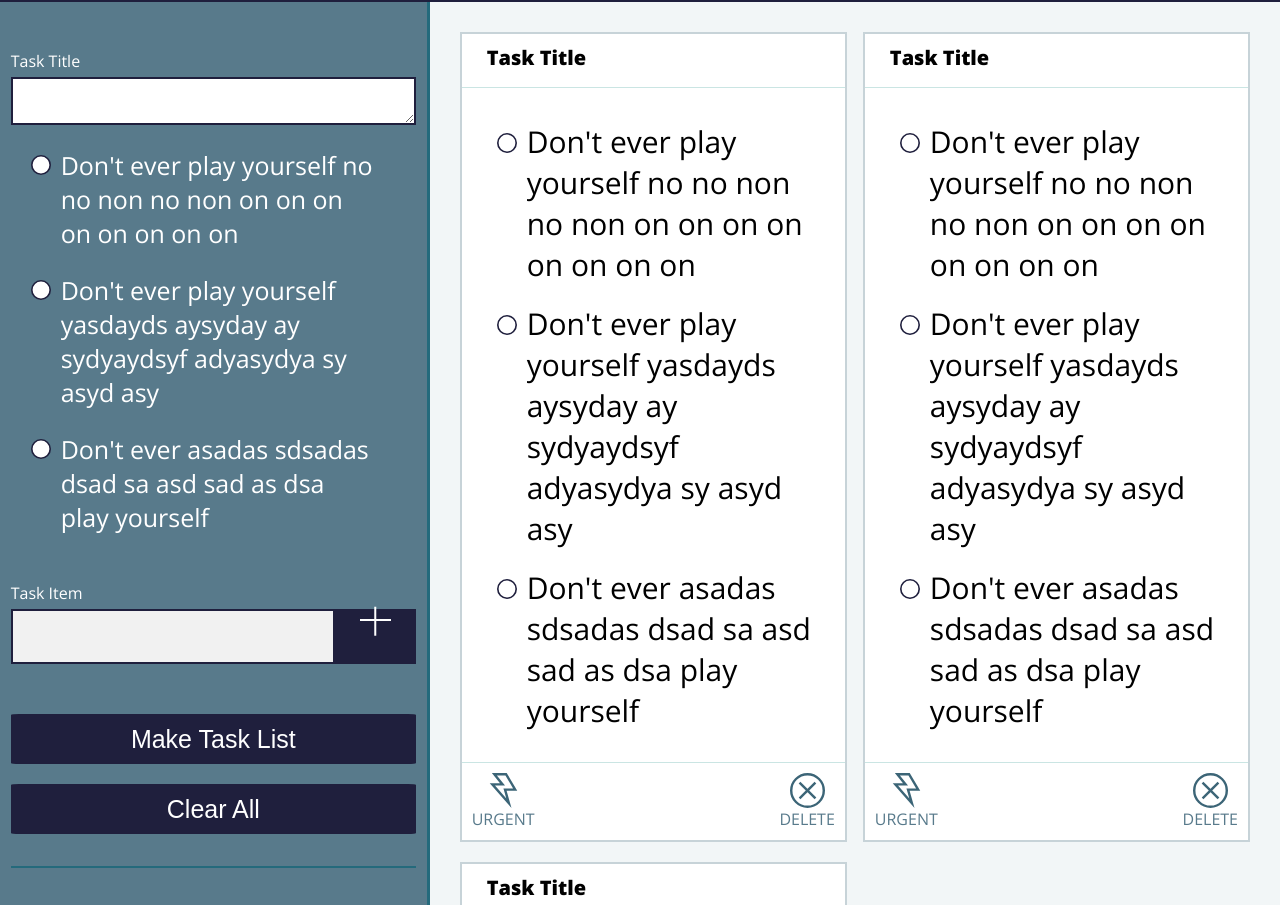
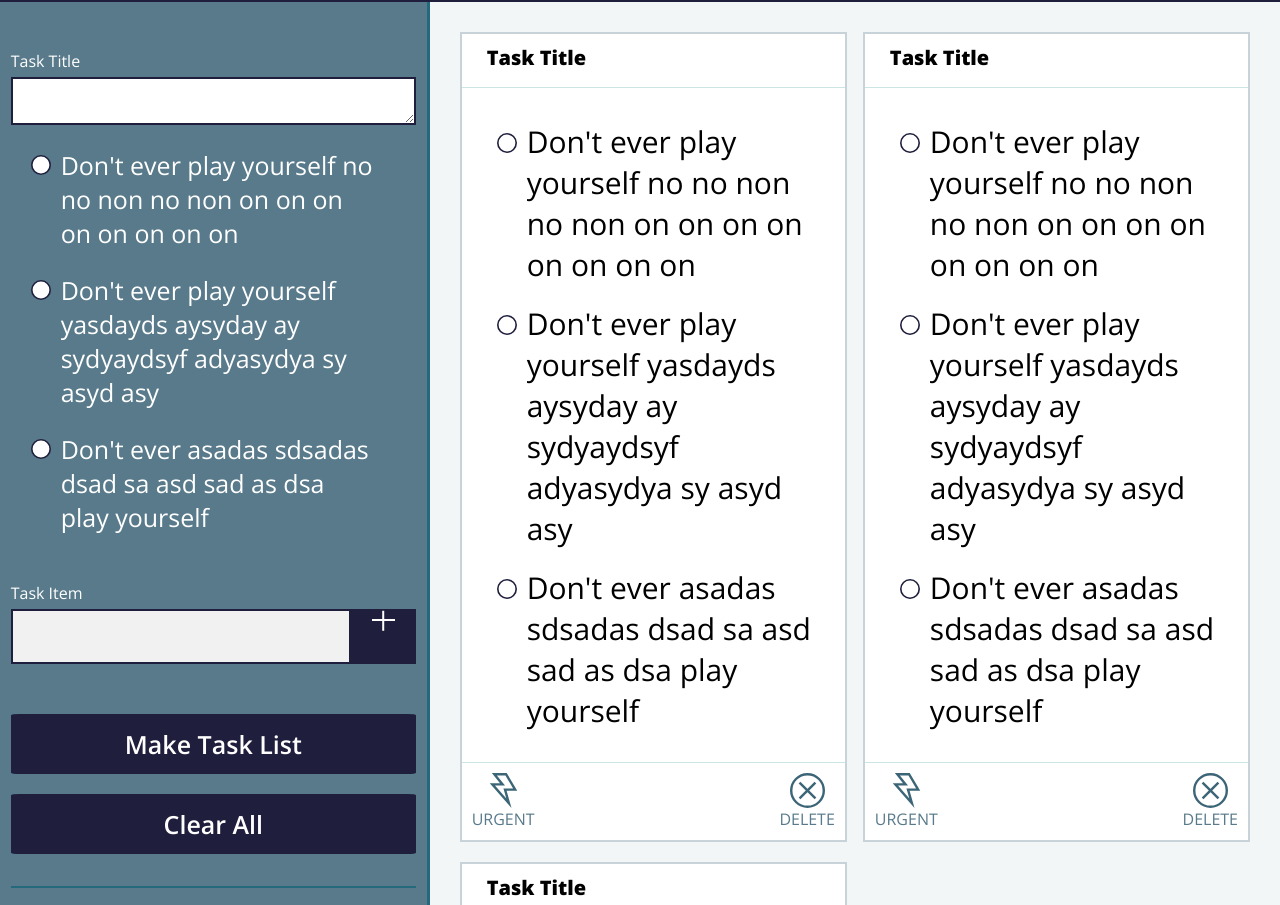
Before and after one commit to andreeahanson/CheckYoSelf, a plain HTML site: page index.html in a window 1280 px wide. Shown: the part 94-999 px from the top of the page. Drawn offline with nearby package versions, Linux system fonts and the light colour scheme.

Commit message:
Change font Open Sans

```diff
--- a/styles.css
+++ b/styles.css
@@ -1,5 +1,6 @@
 * {
   box-sizing: border-box;
+  font-family: 'Open Sans';
 }
 
 
@@ -20,10 +21,6 @@ section {
 
 aside {
   grid-area: aside;
-}
-
-main {
-  grid-area: main;
 }
 
 body{
@@ -147,7 +144,7 @@ nav {
   font-size: 17px;
   height: 55px;
   padding: 10px;
-  width: 80%;
+  width: 84%;
 }
 
 .aside-todo-item button {
@@ -159,7 +156,7 @@ nav {
   font-size: 17px;
   height: 55px;
   padding: 10px;
-  width: 20%;
+  width: 16%;
 }
 
 .aside-todo-item::after {
@@ -184,7 +181,8 @@ nav {
   border: none;
   color: #ffff;
   font-size: 25px;
-  height: 50px;
+  font-weight: 600;
+  height: 60px;
   margin-top: 20px;
 }
 
@@ -227,9 +225,9 @@ main {
   background-color: #f2f6f7;
   border-left: 3px solid #246a7c;
   column-width: 20em;
+  grid-area: main;
   padding: 30px;
 }
-
 
 .task-card {
   background-color: #ffff;
@@ -238,7 +236,7 @@ main {
   column-width: 14em;
   height: fit-content;
   margin-bottom: 20px;
-  max-width: 450px;
+  max-width: 420px;
 }
 
 figure {
```
